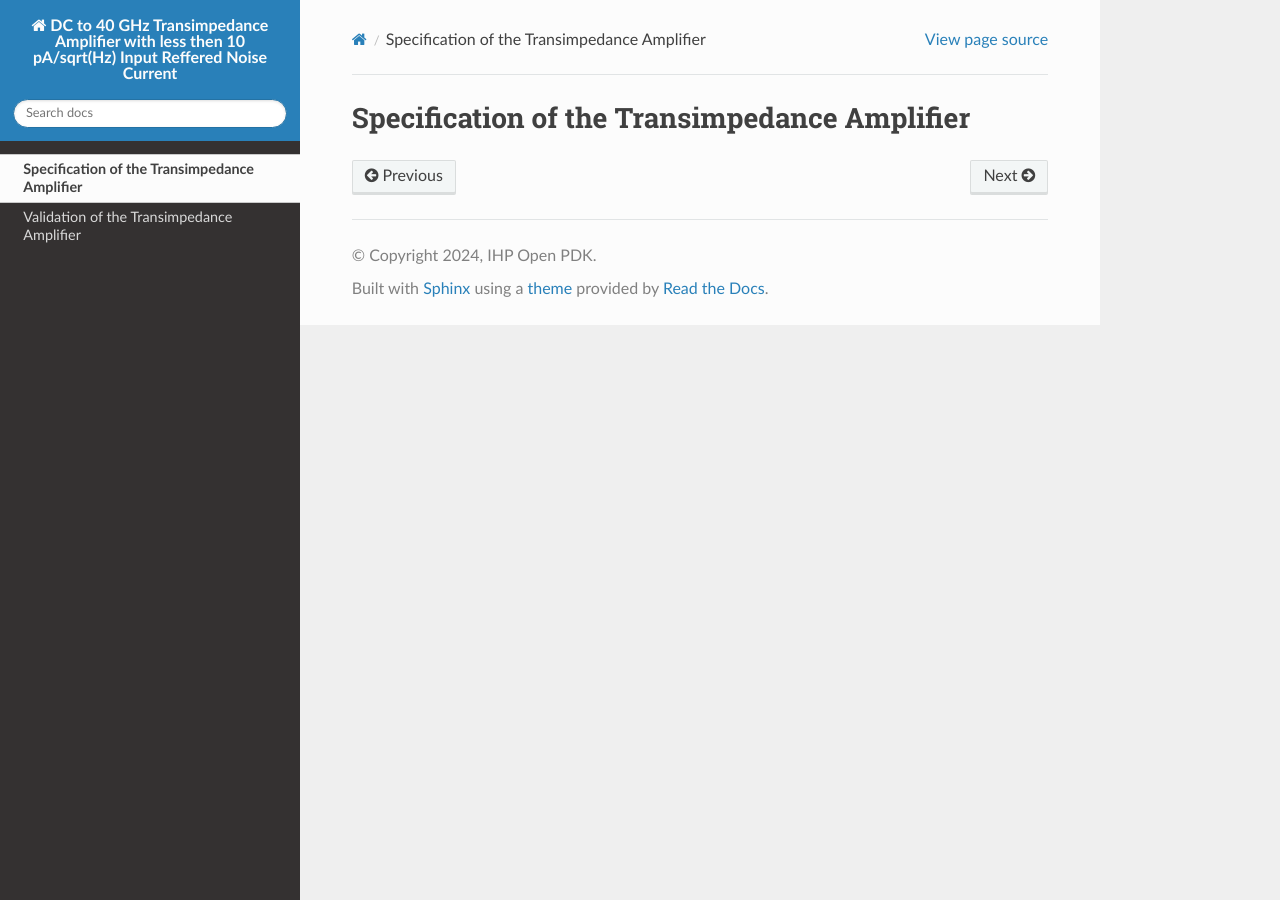
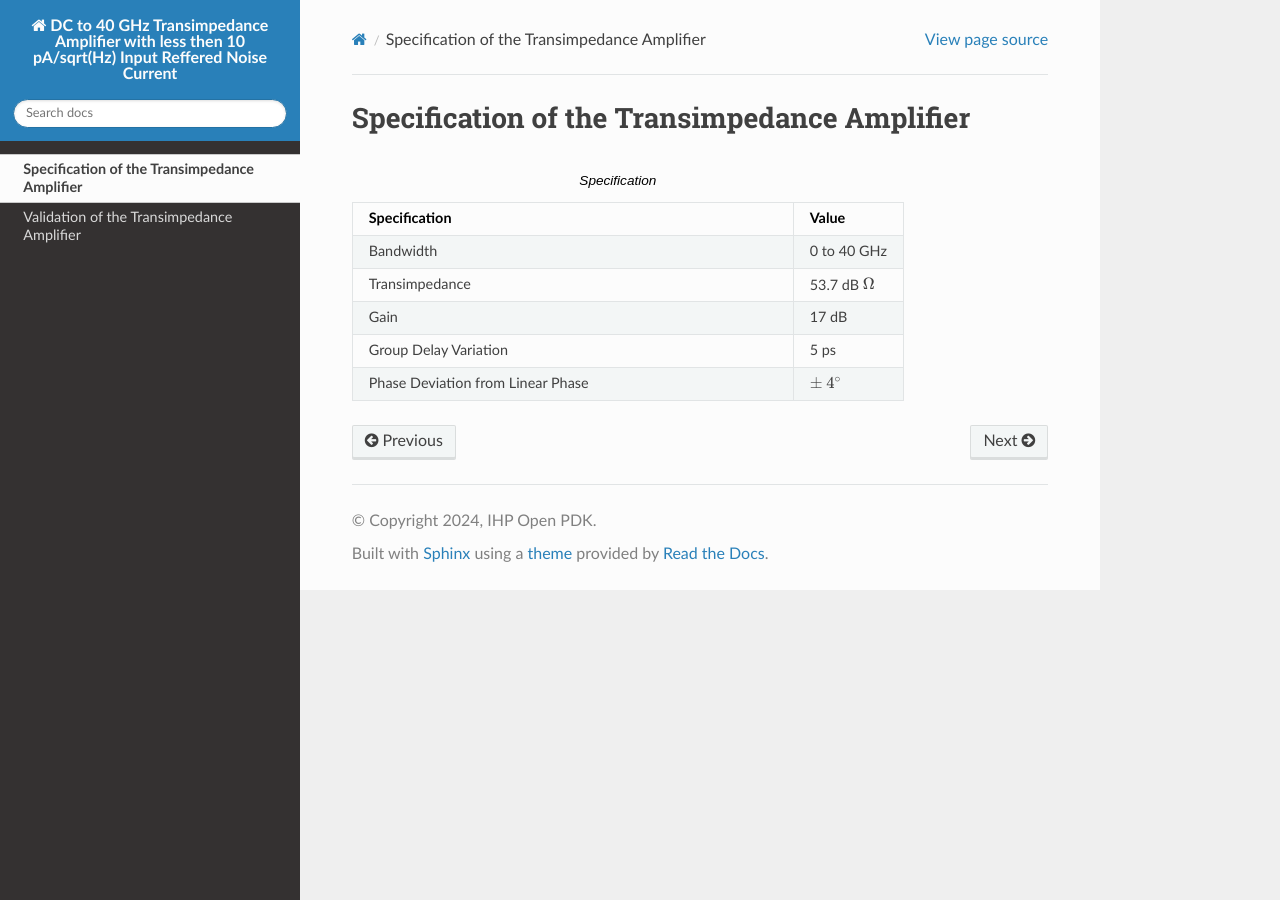
Before and after one commit to IHP-GmbH/TO_Apr2025, a Sphinx documentation site: the page built from DC_to_40_GHz_TIA/doc/source/specification.rst, in a window 1280 px wide. Built offline with Sphinx 7.4.7 and the Read the Docs theme 3.1.0, drawn with Linux system fonts in a browser that asks for light colours; pages that are not in the unit, such as notebooks, are missing from menus.

Commit message:
Documentation update

```diff
--- a/DC_to_40_GHz_TIA/doc/source/index.rst
+++ b/DC_to_40_GHz_TIA/doc/source/index.rst
@@ -1,7 +1,7 @@
 
-********************************************************
+*******************************************************************************
 Welcome to Transimpedance Amplifier Design using Open Source PDK documentation!
-********************************************************
+*******************************************************************************
 
 
 .. toctree::
--- a/DC_to_40_GHz_TIA/doc/source/specification.rst
+++ b/DC_to_40_GHz_TIA/doc/source/specification.rst
@@ -1,13 +1,19 @@
 Specification of the Transimpedance Amplifier
-###################################
+##############################################
 
 .. list-table:: Specification
-   :widths: 25 25 50
+   :widths: 100 25
    :header-rows: 1
 
    * - Specification
      - Value
    * - Bandwidth
      - 0 to 40 GHz
-   * - Transimpedanc
-     - 53.7 dBOhm
+   * - Transimpedance
+     - 53.7 dB :math:`\Omega`
+   * - Gain
+     - 17 dB
+   * - Group Delay Variation
+     - 5 ps
+   * - Phase Deviation from Linear Phase
+     - :math:`\pm` :math:`4^\circ`
```
